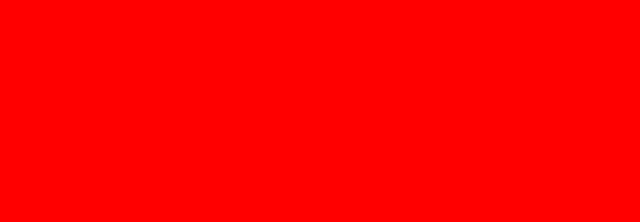
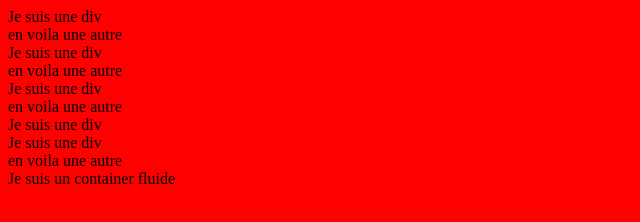
Before and after one commit to LouisMichalak/framework_css, a plain HTML site: page index.html in a window 1280 px wide. Shown: the whole page, without its empty margins (0-640 px from the left). Drawn offline with Linux system fonts and the light colour scheme.

Commit message:
index modfis

```diff
--- a/index.html
+++ b/index.html
@@ -6,6 +6,27 @@
     <link type="text/css" rel="stylesheet" href="output.css">
 </head>
 <body>
-
+<div class="container" style="overflow: hidden">
+    <div class="row">
+        <div class="red col--md-4">Je suis une div</div>
+        <div class="blue col--md-8">en voila une autre</div>
+    </div>
+    <div class="row">
+        <div class="red col--md-2">Je suis une div</div>
+        <div class="blue col--md-10">en voila une autre</div>
+    </div>
+    <div class="row">
+        <div class="red col--md-1">Je suis une div</div>
+        <div class="blue col--md-11">en voila une autre</div>
+    </div>
+    <div class="row">
+        <div class="red col--md-12">Je suis une div</div>
+    </div>
+    <div class="row">
+        <div class="red col--md-5">Je suis une div</div>
+        <div class="blue col--md-7">en voila une autre</div>
+    </div>
+</div>
+<div class="container-fluid red">Je suis un container fluide</div>
 </body>
 </html>
```
